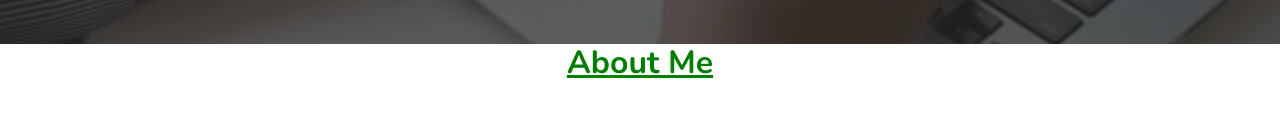
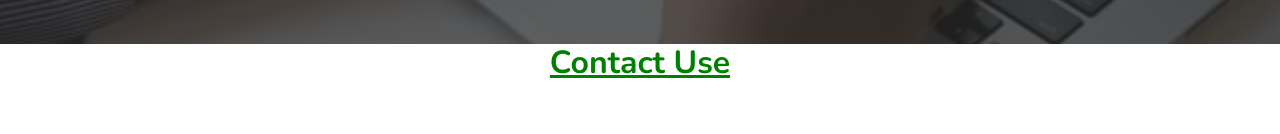
Before and after one commit to Kowshik001/Kowshiks-Portfolio, a plain HTML site: page contact.html in a window 1280 px wide. Shown: the part 162-296 px from the top of the page. Drawn offline with nearby package versions, Linux system fonts and the light colour scheme.

Commit message:
Update contact.html

```diff
--- a/contact.html
+++ b/contact.html
@@ -57,7 +57,7 @@
   </div>
 </section>
 <!-- contact -->
-<h2 align ="center"><FONT COLOR=green><b><u>About Me</u></b></FONT></h2><br>
+<h2 align ="center"><FONT COLOR=green><b><u>Contact Use</u></b></FONT></h2><br>
 <section class="w3l-contacts-12" id="contact">
     <div class="contact-top pt-5">
         <div class="container py-md-3">
```
